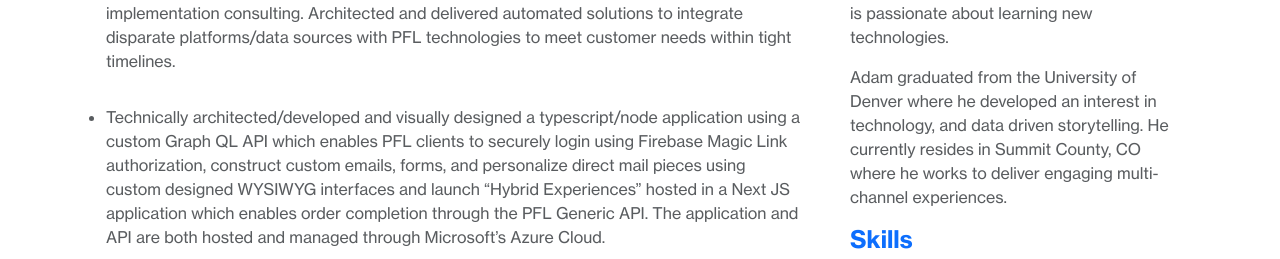
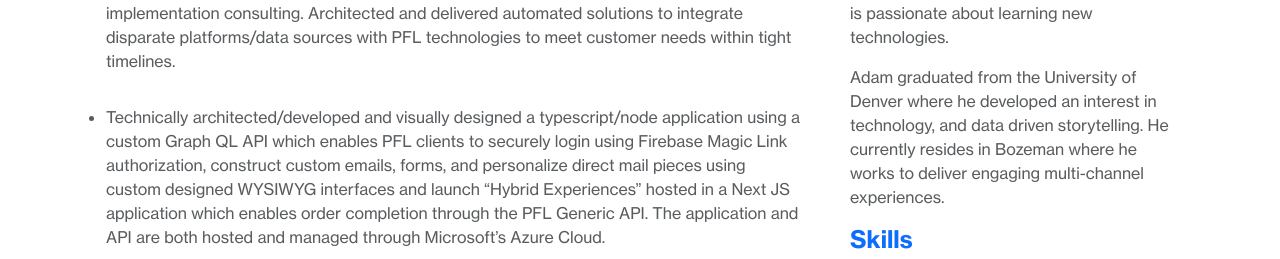
Before and after one commit to adamglasser/arglasser, a React (Create React App) app: page /Resume in a window 1280 px wide. Shown: the part 385-644 px from the top of the page. Built offline with nearby package versions, Linux system fonts and the light colour scheme.

Commit message:
resume in blob

```diff
--- a/src/routes/resume/Resume.js
+++ b/src/routes/resume/Resume.js
@@ -1,6 +1,5 @@
 import Header from "../../components/header/header"
 
-import ResumePdf from './assets/Adam Glasser Resume.pdf'
 
 const Resume = () => {
     return (
@@ -117,7 +116,7 @@ const Resume = () => {
                             developed an interest in
                             technology, and data driven
                             storytelling. He currently
-                            resides in Summit County, CO
+                            resides in Bozeman
                             where he works to deliver
                             engaging multi-channel
                             experiences.
@@ -161,7 +160,7 @@ const Resume = () => {
                     </div>
                 </div>
                 {/** Download */}
-                <a href={ResumePdf} download="Adam Glasser Resume" className="mt-3 ms-md-4 btn btn-primary">Download Resume</a>
+                <a href="https://arglasser.blob.core.windows.net/public/AG%20-%20Resume.pdf" download="Adam Glasser Resume" className="mt-3 ms-md-4 btn btn-primary">Download Resume</a>
             </div>
         </>
     )
```
Also changed, not shown: 1 other file (tests, documents, lock files or other folders).
